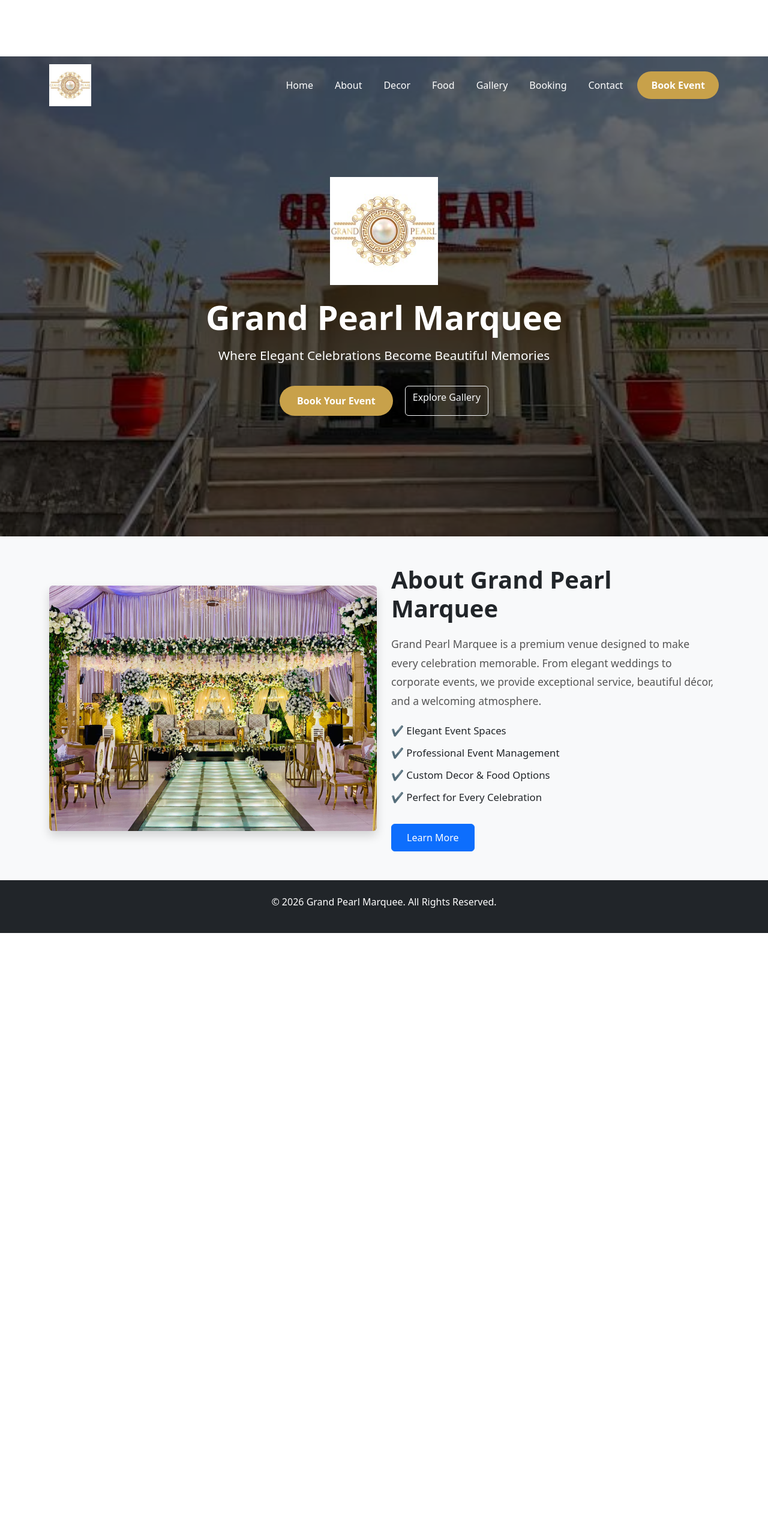
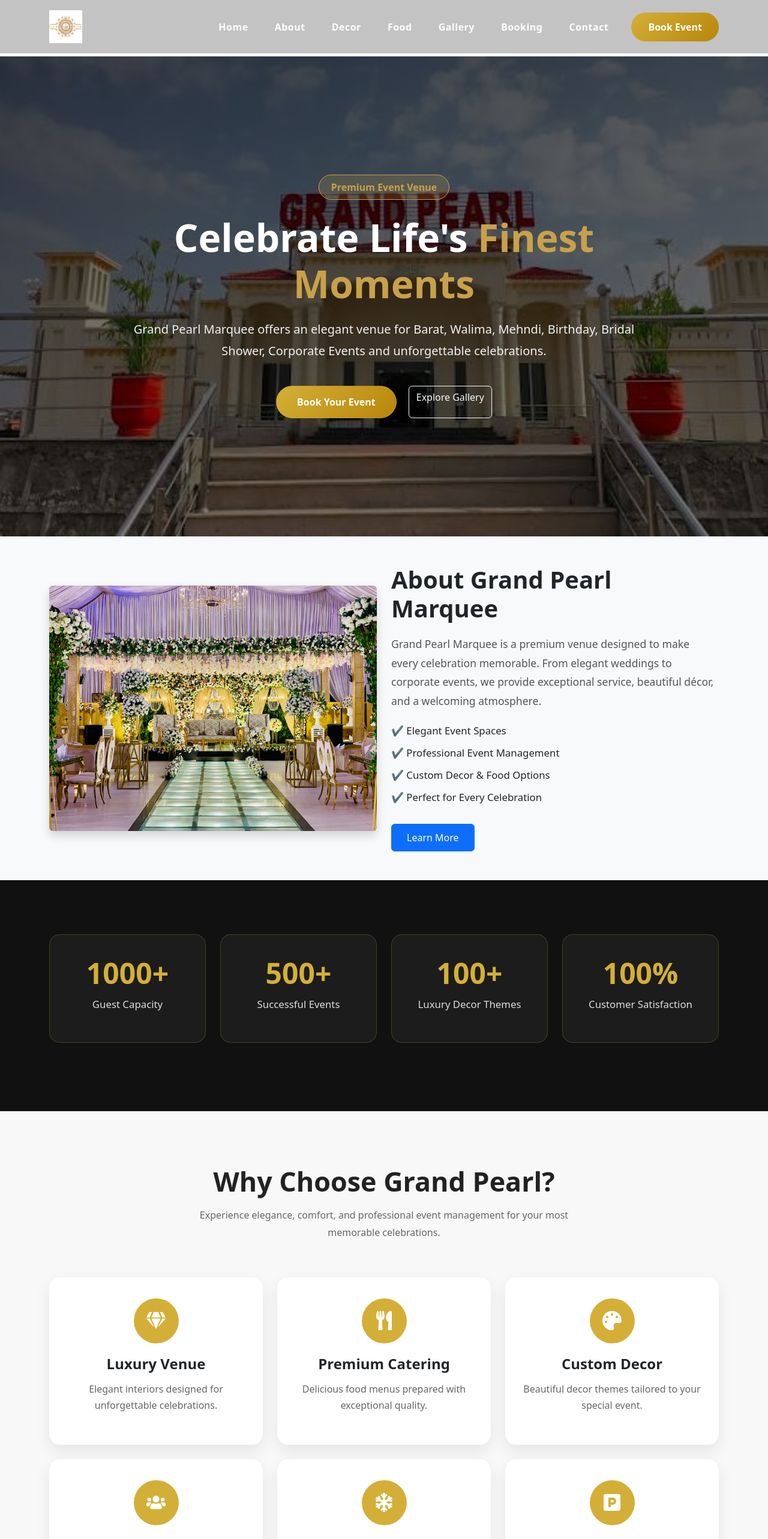
Before and after one commit to chhuzaifa928/GrandPearlMarquee, a React (Vite) app in the folder client/: page / in a window 1280 px wide. Shown: the top 2565 px of the page at 60% size. Before the commit the page ends 1555 px from the top, so only its background shows below. Built offline with nearby package versions, Linux system fonts and the light colour scheme.

Commit message:
Added Why Choose Us section

```diff
--- a/client/package.json
+++ b/client/package.json
@@ -13,6 +13,7 @@
     "bootstrap": "^5.3.8",
     "react": "^19.2.7",
     "react-dom": "^19.2.7",
+    "react-icons": "^5.7.0",
     "react-router-dom": "^7.18.1"
   },
   "devDependencies": {
--- a/client/src/components/Common/Navbar.css
+++ b/client/src/components/Common/Navbar.css
@@ -1,34 +1,71 @@
 .custom-navbar {
-  position: absolute;
+  position: fixed;
+  top: 0;
+  left: 0;
   width: 100%;
   z-index: 1000;
-  background: transparent;
+  background: rgba(18, 18, 18, 0.25);
+  backdrop-filter: blur(10px);
+  transition: all 0.3s ease;
+  padding: 12px 0;
 }
 
 .logo {
-  height: 70px;
+  width: 55px;
+  height: 55px;
+  object-fit: contain;
 }
 
-.nav-link {
-  color: white;
-  font-weight: 500;
-  margin-left: 20px;
-  transition: 0.3s;
+.navbar-nav .nav-link {
+  color: #fff;
+  font-weight: 600;
+  margin: 0 14px;
+  letter-spacing: 0.5px;
+  transition: all 0.3s ease;
+}
+.navbar-nav .nav-link {
+  position: relative;
 }
 
-.nav-link:hover {
+.navbar-nav .nav-link::after {
+  content: "";
+  position: absolute;
+  left: 0;
+  bottom: -6px;
+  width: 0;
+  height: 2px;
+  background: #c8a14a;
+  transition: width 0.3s ease;
+}
+
+.navbar-nav .nav-link:hover::after {
+  width: 100%;
+}
+
+.navbar-nav .nav-link:hover {
   color: #c8a14a;
 }
 
 .book-btn {
-  background: #c8a14a;
+  background: linear-gradient(135deg, #d4af37, #b8860b);
   color: white;
-  padding: 10px 22px;
+  padding: 12px 28px;
   border-radius: 30px;
   font-weight: 600;
+  transition: all 0.3s ease;
+  border: none;
 }
 
 .book-btn:hover {
-  background: #b08b38;
+  transform: translateY(-2px);
+  box-shadow: 0 8px 20px rgba(212, 175, 55, 0.35);
   color: white;
 }
+
+.navbar-toggler {
+  border-color: white;
+}
+
+.navbar-toggler-icon {
+  filter: invert(1);
+}
--- a/client/src/components/Hero/Hero.css
+++ b/client/src/components/Hero/Hero.css
@@ -11,30 +11,46 @@
 .hero-overlay {
   position: absolute;
   inset: 0;
-  background: rgba(0, 0, 0, 0.55);
+  background: linear-gradient(
+    rgba(0, 0, 0, 0.65),
+    rgba(0, 0, 0, 0.45)
+  );
 }
 
 .hero-content {
   position: relative;
+  z-index: 2;
   text-align: center;
   color: white;
-  z-index: 2;
+  max-width: 900px;
 }
 
-.hero-logo {
-  width: 180px;
+.hero-tag {
+  display: inline-block;
+  background: rgba(200, 161, 74, 0.2);
+  border: 1px solid #c8a14a;
+  color: #c8a14a;
+  padding: 8px 20px;
+  border-radius: 30px;
+  margin-bottom: 25px;
+  font-weight: 600;
+}
+
+.hero h1 {
+  font-size: 4rem;
+  font-weight: 700;
   margin-bottom: 20px;
 }
 
-.hero h1 {
-  font-size: 3.5rem;
-  font-weight: bold;
-  margin-bottom: 15px;
+.hero h1 span {
+  color: #c8a14a;
 }
 
 .hero p {
-  font-size: 1.3rem;
-  margin-bottom: 35px;
+  font-size: 1.25rem;
+  line-height: 1.8;
+  margin-bottom: 40px;
+  color: #f1f1f1;
 }
 
 .hero-buttons {
@@ -45,26 +61,21 @@
 }
 
 .btn-gold {
-  background: #c8a14a;
+  background: linear-gradient(135deg, #d4af37, #b8860b);
   color: white;
-  padding: 12px 28px;
-  border-radius: 50px;
+  border-radius: 40px;
+  padding: 14px 34px;
   font-weight: 600;
 }
 
 .btn-gold:hover {
-  background: #b08b38;
+  background: #b38d36;
   color: white;
 }
 
 @media (max-width: 768px) {
-
   .hero h1 {
-    font-size: 2.2rem;
-  }
-
-  .hero-logo {
-    width: 120px;
+    font-size: 2.4rem;
   }
 
   .hero p {
--- a/client/src/components/Hero/Hero.jsx
+++ b/client/src/components/Hero/Hero.jsx
@@ -1,6 +1,5 @@
 import "./Hero.css";
 import heroImage from "../../assets/images/hero/hero-main.jpg";
-import logo from "../../assets/images/logo/grand-pearl-logo.png";
 import { Link } from "react-router-dom";
 
 function Hero() {
@@ -13,16 +12,18 @@ function Hero() {
 
       <div className="container hero-content">
 
-        <img
-          src={logo}
-          alt="Grand Pearl Marquee"
-          className="hero-logo"
-        />
+        <span className="hero-tag">
+          Premium Event Venue
+        </span>
 
-        <h1>Grand Pearl Marquee</h1>
+        <h1>
+          Celebrate Life's <span>Finest Moments</span>
+        </h1>
 
         <p>
-          Where Elegant Celebrations Become Beautiful Memories
+          Grand Pearl Marquee offers an elegant venue for
+          Barat, Walima, Mehndi, Birthday, Bridal Shower,
+          Corporate Events and unforgettable celebrations.
         </p>
 
         <div className="hero-buttons">
--- /dev/null
+++ b/client/src/components/Home/Stats.css
@@ -0,0 +1,31 @@
+.stats-section {
+  background: #111;
+  padding: 90px 0;
+}
+
+.stat-card {
+  background: #1c1c1c;
+  border: 1px solid rgba(200,161,74,.25);
+  border-radius: 18px;
+  padding: 35px 20px;
+  text-align: center;
+  transition: .35s;
+}
+
+.stat-card:hover {
+  transform: translateY(-8px);
+  border-color: #c8a14a;
+  box-shadow: 0 15px 40px rgba(200,161,74,.15);
+}
+
+.stat-card h2 {
+  color: #d4af37;
+  font-size: 3rem;
+  font-weight: 700;
+}
+
+.stat-card p {
+  color: #ddd;
+  margin-top: 10px;
+  font-size: 1.05rem;
+}
--- /dev/null
+++ b/client/src/components/Home/Stats.jsx
@@ -0,0 +1,43 @@
+import "./Stats.css";
+
+function Stats() {
+  const stats = [
+    {
+      number: "1000+",
+      title: "Guest Capacity",
+    },
+    {
+      number: "500+",
+      title: "Successful Events",
+    },
+    {
+      number: "100+",
+      title: "Luxury Decor Themes",
+    },
+    {
+      number: "100%",
+      title: "Customer Satisfaction",
+    },
+  ];
+
+  return (
+    <section className="stats-section">
+      <div className="container">
+        <div className="row">
+
+          {stats.map((item, index) => (
+            <div className="col-lg-3 col-md-6 mb-4" key={index}>
+              <div className="stat-card">
+                <h2>{item.number}</h2>
+                <p>{item.title}</p>
+              </div>
+            </div>
+          ))}
+
+        </div>
+      </div>
+    </section>
+  );
+}
+
+export default Stats;
--- a/client/src/components/Venue/WhyChooseUs.css
+++ b/client/src/components/Venue/WhyChooseUs.css
@@ -0,0 +1,60 @@
+.why-section {
+  background: #f8f8f8;
+  padding: 90px 0;
+}
+
+.section-title {
+  text-align: center;
+  margin-bottom: 60px;
+}
+
+.section-title h2 {
+  font-size: 2.8rem;
+  font-weight: 700;
+  color: #222;
+}
+
+.section-title p {
+  color: #666;
+  max-width: 700px;
+  margin: 15px auto 0;
+  line-height: 1.8;
+}
+
+.feature-card {
+  background: #fff;
+  border-radius: 18px;
+  padding: 35px 25px;
+  text-align: center;
+  transition: 0.35s;
+  height: 100%;
+  box-shadow: 0 10px 25px rgba(0,0,0,.08);
+}
+
+.feature-card:hover {
+  transform: translateY(-8px);
+  box-shadow: 0 18px 35px rgba(0,0,0,.12);
+}
+
+.feature-icon {
+  width: 75px;
+  height: 75px;
+  background: #d4af37;
+  color: white;
+  margin: 0 auto 20px;
+  border-radius: 50%;
+  display: flex;
+  justify-content: center;
+  align-items: center;
+  font-size: 2rem;
+}
+
+.feature-card h4 {
+  margin-bottom: 15px;
+  font-weight: 700;
+}
+
+.feature-card p {
+  color: #666;
+  line-height: 1.7;
+}
--- a/client/src/components/Venue/WhyChooseUs.jsx
+++ b/client/src/components/Venue/WhyChooseUs.jsx
@@ -0,0 +1,78 @@
+import "./WhyChooseUs.css";
+import {
+  FaGem,
+  FaUtensils,
+  FaPalette,
+  FaUsers,
+  FaSnowflake,
+  FaParking,
+} from "react-icons/fa";
+
+function WhyChooseUs() {
+  const features = [
+    {
+      icon: <FaGem />,
+      title: "Luxury Venue",
+      text: "Elegant interiors designed for unforgettable celebrations.",
+    },
+    {
+      icon: <FaUtensils />,
+      title: "Premium Catering",
+      text: "Delicious food menus prepared with exceptional quality.",
+    },
+    {
+      icon: <FaPalette />,
+      title: "Custom Decor",
+      text: "Beautiful decor themes tailored to your special event.",
+    },
+    {
+      icon: <FaUsers />,
+      title: "Professional Team",
+      text: "Experienced staff to make every event smooth and memorable.",
+    },
+    {
+      icon: <FaSnowflake />,
+      title: "Air Conditioned Hall",
+      text: "Comfortable venue for every season and every occasion.",
+    },
+    {
+      icon: <FaParking />,
+      title: "Spacious Parking",
+      text: "Convenient parking space for all your guests.",
+    },
+  ];
+
+  return (
+    <section className="why-section">
+      <div className="container">
+
+        <div className="section-title">
+          <h2>Why Choose Grand Pearl?</h2>
+          <p>
+            Experience elegance, comfort, and professional event management
+            for your most memorable celebrations.
+          </p>
+        </div>
+
+        <div className="row">
+          {features.map((item, index) => (
+            <div className="col-lg-4 col-md-6 mb-4" key={index}>
+              <div className="feature-card">
+                <div className="feature-icon">
+                  {item.icon}
+                </div>
+
+                <h4>{item.title}</h4>
+
+                <p>{item.text}</p>
+              </div>
+            </div>
+          ))}
+        </div>
+
+      </div>
+    </section>
+  );
+}
+
+export default WhyChooseUs;
--- a/client/src/index.css
+++ b/client/src/index.css
@@ -2,7 +2,7 @@
   margin: 0;
   padding: 0;
   box-sizing: border-box;
-  body {
+}
+body {
   padding-top: 94px;
 }
-}
--- a/client/src/pages/Home/Home.jsx
+++ b/client/src/pages/Home/Home.jsx
@@ -1,11 +1,15 @@
 import Hero from "../../components/Hero/Hero";
 import AboutPreview from "../../components/Venue/AboutPreview";
+import Stats from "../../components/Home/Stats";
+import WhyChooseUs from "../../components/Venue/WhyChooseUs";
 
 function Home() {
   return (
     <>
       <Hero />
       <AboutPreview />
+      <Stats />
+      <WhyChooseUs />
     </>
   );
 }
```
Also changed, not shown: 1 other file (tests, documents, lock files or other folders).
